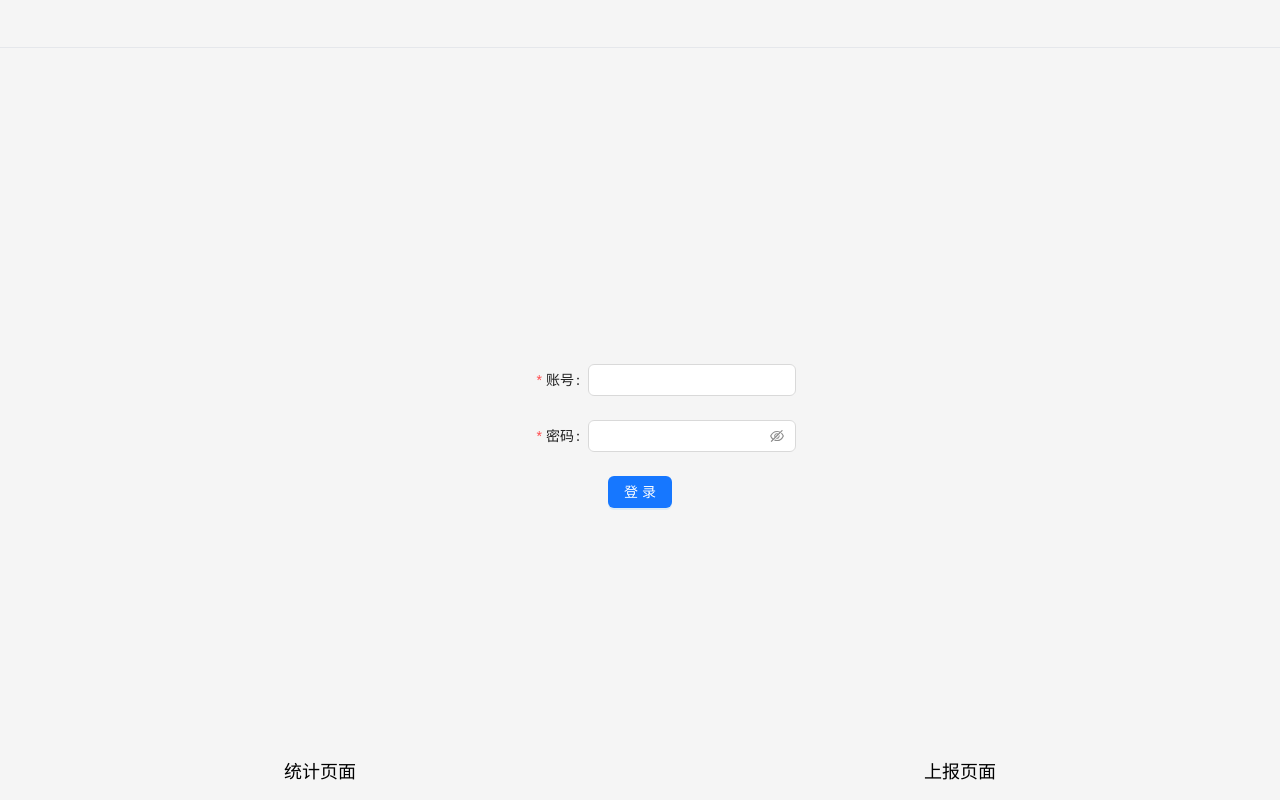
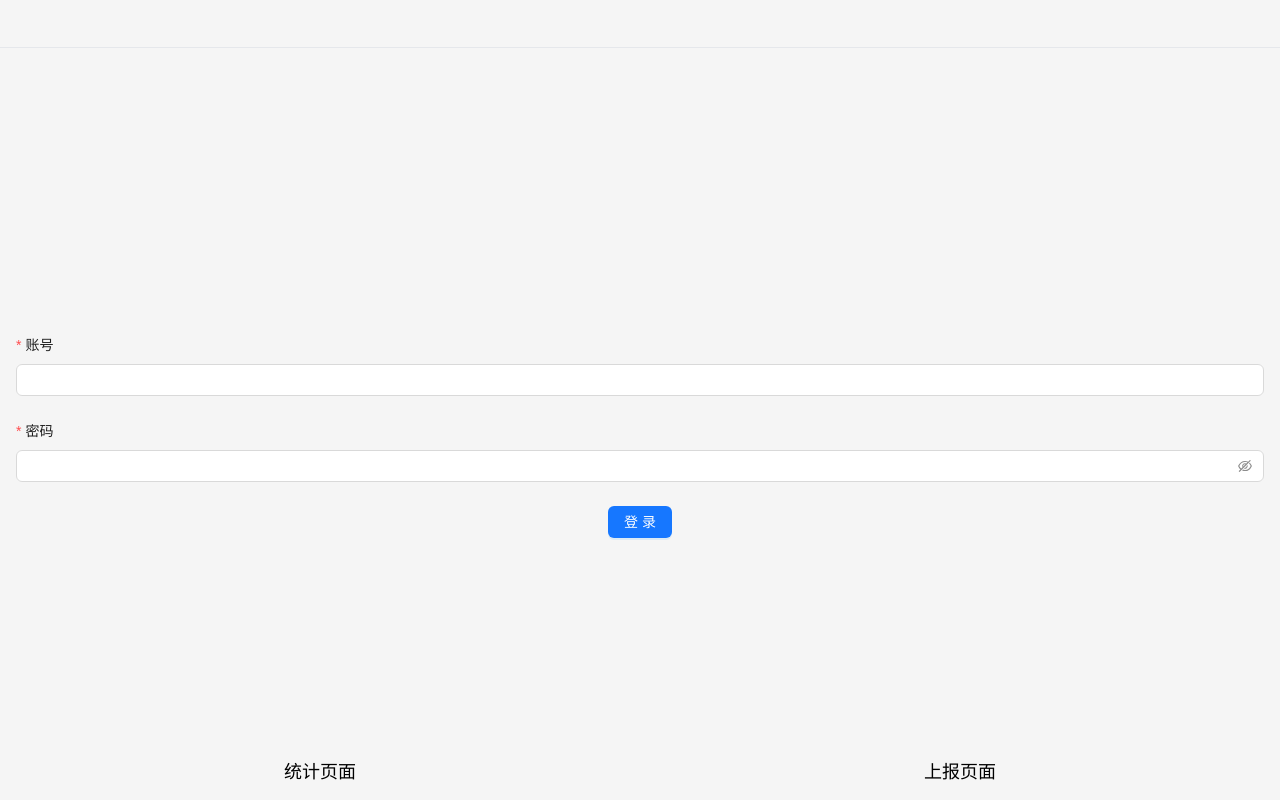
Before and after one commit to xxxsjan/react-h5, a Next.js app: page /login in a window 1280 px wide. Built offline with nearby package versions, Linux system fonts and the light colour scheme.

Commit message:
feat: 修改登录页面表单布局

```diff
--- a/app/login/page.tsx
+++ b/app/login/page.tsx
@@ -23,12 +23,12 @@ const Login = () => {
   };
   return (
     <div className="w-screen h-screen p-4 flex items-center justify-center">
-      <div className="m-auto">
+      <div className="m-auto w-full">
         <Form
           name="basic"
-          labelCol={{ span: 8 }}
-          wrapperCol={{ span: 16 }}
-          style={{ maxWidth: 600 }}
+          // labelCol={{ span: 8 }}
+          // wrapperCol={{ span: 16 }}
+          layout="vertical"
           initialValues={{}}
           onFinish={onFinish}
           onFinishFailed={onFinishFailed}
--- a/app/page.tsx
+++ b/app/page.tsx
@@ -14,8 +14,9 @@ const HomePage = () => {
     <div className="w-screen h-full p-4 flex items-center justify-center flex-col">
       <div className="m-auto w-full">
         <Form
-          labelCol={{ span: 8 }}
-          wrapperCol={{ span: 16 }}
+          // labelCol={{ span: 8 }}
+          // wrapperCol={{ span: 16 }}
+           layout="vertical"
           name="nest-messages"
           onFinish={onFinish}
         >
--- a/hooks/useTitle.ts
+++ b/hooks/useTitle.ts
@@ -3,5 +3,5 @@ import { useEffect } from "react";
 export default function useTitle(title: string) {
   useEffect(() => {
     document.title = title;
-  },[])
+  }, []);
 }
--- a/tsconfig.json
+++ b/tsconfig.json
@@ -25,7 +25,7 @@
     ],
     "paths":{
       "@/components/*": ["./components/*"],
-      "@/hooks/*": ["/.hooks/*"],
+      "@/hooks/*": ["./hooks/*"],
     }
   },
   "include": [
```
Also changed, not shown: app/statistic/page.tsx (+18 -1 lines), 1 other file (tests, documents, lock files or other folders).
